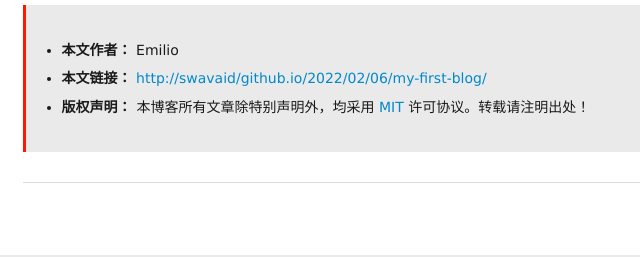
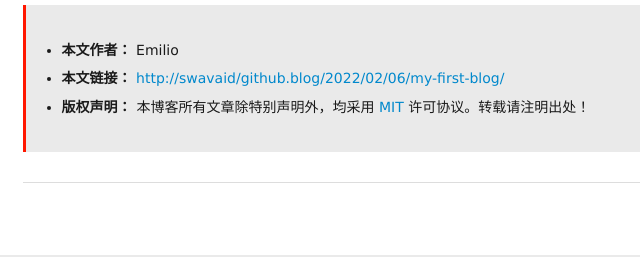
Before and after one commit to Swavaid/Swavaid.github.io, a plain HTML site: page 2022/02/06/my-first-blog/index.html in a window 1280 px wide. Shown: the part 476-733 px from the top of the page, 379-1019 px from the left. Drawn offline with Linux system fonts and the light colour scheme; some packages are replaced by stand-ins of ours; a script that the page names is missing.

Commit message:
Site updated: 2022-02-10 11:17:31

```diff
--- a/2022/02/06/my-first-blog/index.html
+++ b/2022/02/06/my-first-blog/index.html
@@ -5,7 +5,7 @@
 
   <meta name="renderer" content="webkit">
   <meta http-equiv="X-UA-Compatible" content="IE=edge" >
-  <link rel="dns-prefetch" href="http://swavaid/github.io">
+  <link rel="dns-prefetch" href="http://swavaid/github.blog">
   <title>Welcome to +&#39;s blog | +&#39;s Blog</title>
   <meta name="generator" content="hexo-theme-yilia-plus">
   <meta name="viewport" content="width=device-width, initial-scale=1, maximum-scale=1">
@@ -13,7 +13,7 @@
   <meta name="description" content="内容分布式系统 方向">
 <meta property="og:type" content="article">
 <meta property="og:title" content="Welcome to +&#39;s blog">
-<meta property="og:url" content="http://swavaid/github.io/2022/02/06/my-first-blog/index.html">
+<meta property="og:url" content="http://swavaid/github.blog/2022/02/06/my-first-blog/index.html">
 <meta property="og:site_name" content="+&#39;s Blog">
 <meta property="og:description" content="内容分布式系统 方向">
 <meta property="og:locale">
@@ -269,7 +269,7 @@
         </li>
         <li>
           <strong>本文链接：</strong>
-          <a href="http://swavaid/github.io/2022/02/06/my-first-blog/" title="Welcome to +&#39;s blog" target="_blank">http://swavaid/github.io/2022/02/06/my-first-blog/</a>
+          <a href="http://swavaid/github.blog/2022/02/06/my-first-blog/" title="Welcome to +&#39;s blog" target="_blank">http://swavaid/github.blog/2022/02/06/my-first-blog/</a>
         </li>
 
         <li>
@@ -336,7 +336,7 @@
     <a class="close js-modal-close" href="javascript:;"><i class="icon icon-close"></i></a>
     <p>扫一扫，分享到微信</p>
     <div class="wx-qrcode">
-     <!-- <img src="//pan.baidu.com/share/qrcode?url=http://swavaid/github.io/2022/02/06/my-first-blog/" alt="微信分享二维码"> -->
+     <!-- <img src="//pan.baidu.com/share/qrcode?url=http://swavaid/github.blog/2022/02/06/my-first-blog/" alt="微信分享二维码"> -->
     </div>
 </div>
 
@@ -396,7 +396,7 @@
   <div class="outer">
     <div id="footer-info">
     	<div class="footer-left">
-    		&copy; 2018-2022 <a href="http://swavaid/github.io/" target="_blank">Emilio</a>
+    		&copy; 2018-2022 <a href="http://swavaid/github.blog/" target="_blank">Emilio</a>
     	</div>
       	<div class="footer-right">
 
```
Also changed, not shown: 2022/02/06/hello-world/index.html (+5 -5 lines), archives/2022/02/index.html (+3 -3 lines), archives/2022/index.html (+3 -3 lines), archives/index.html (+3 -3 lines), index.html (+3 -3 lines).
